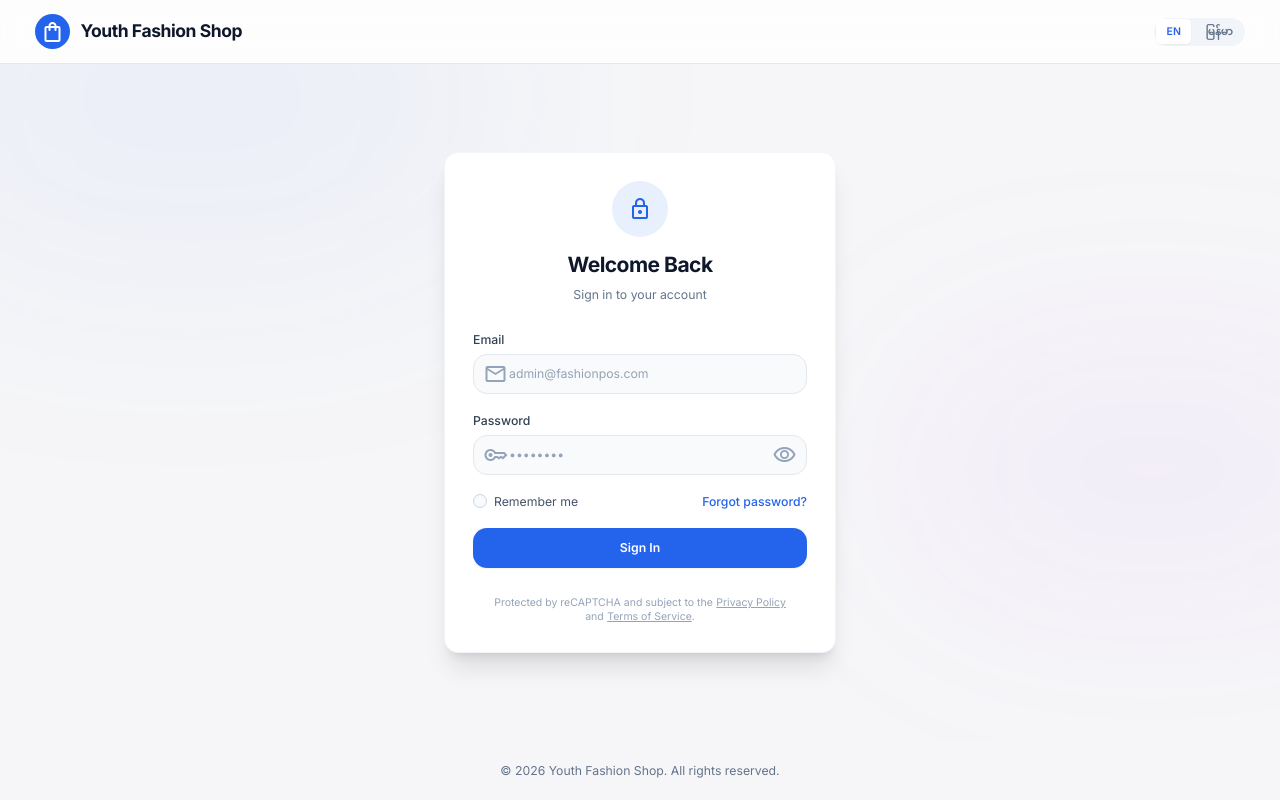
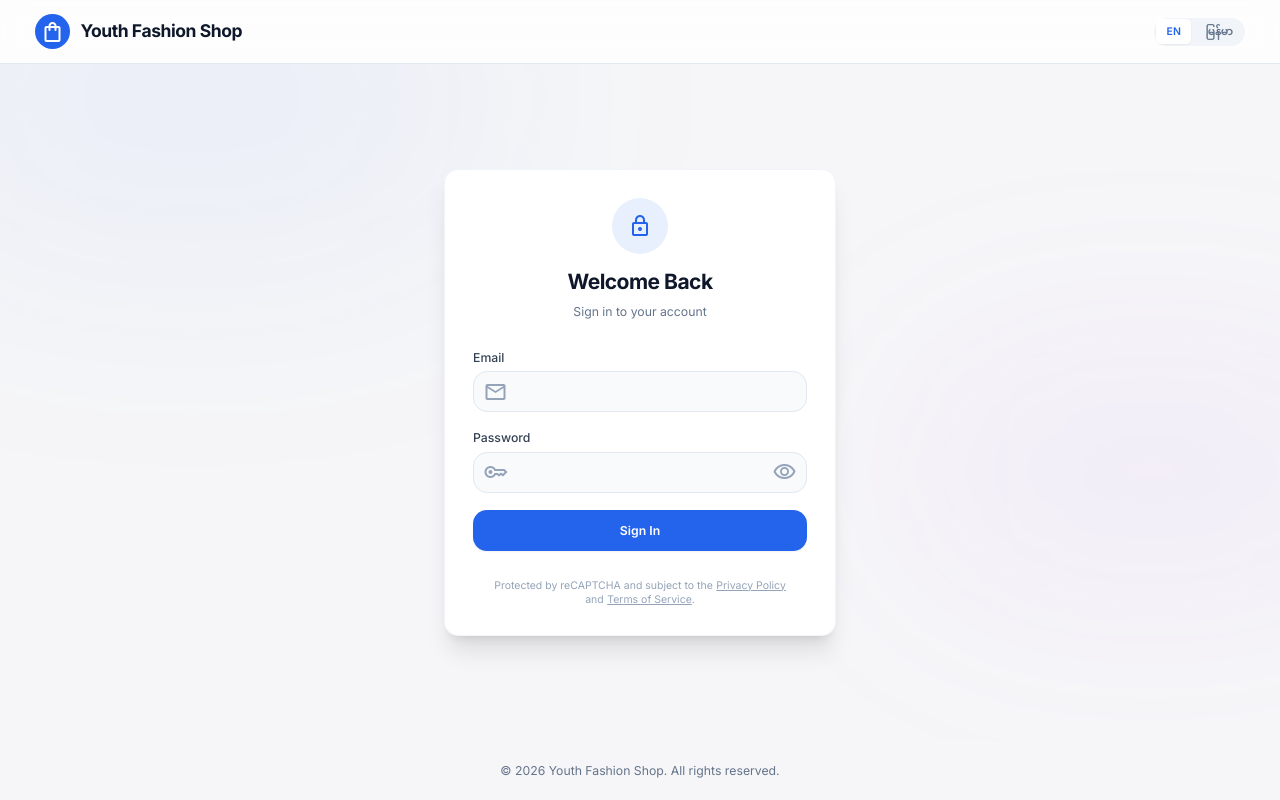
Before and after one commit to linmyatoo/clothingPos, a Next.js app in the folder clothing-pos-frontend/: page /login in a window 1280 px wide. Built offline with nearby package versions, Linux system fonts and the light colour scheme.

Commit message:
adjust UI for dashboard

```diff
--- a/clothing-pos-frontend/app/(dashboard)/dashboard/page.js
+++ b/clothing-pos-frontend/app/(dashboard)/dashboard/page.js
@@ -97,16 +97,7 @@ function Dashboard() {
                             ))}
                         </select>
                     )}
-                    <div className="relative hidden sm:block">
-                        <span className="absolute left-3 top-1/2 -translate-y-1/2 text-text-muted material-symbols-outlined text-[20px]">search</span>
-                        <input className="pl-10 pr-4 py-2.5 bg-white rounded-xl border border-slate-200 text-sm focus:outline-none focus:ring-2 focus:ring-primary/20 focus:border-primary w-64 transition-all shadow-sm" placeholder="Search..." type="text" />
-                    </div>
-                    <button className="relative w-10 h-10 rounded-full bg-white border border-slate-200 flex items-center justify-center text-text-muted hover:text-primary hover:border-primary/30 transition-all shadow-sm">
-                        <span className="material-symbols-outlined text-[20px]">notifications</span>
-                        {lowStockItems.length > 0 && (
-                            <span className="absolute top-2 right-2.5 w-2 h-2 bg-red-500 rounded-full ring-2 ring-white"></span>
-                        )}
-                    </button>
+
                     <div className="flex items-center gap-3 pl-2 border-l border-slate-200">
                         <div className="flex flex-col items-end hidden md:flex">
                             <span className="text-sm font-semibold text-text-main">{user?.name || 'Admin User'}</span>
--- a/clothing-pos-frontend/app/login/page.js
+++ b/clothing-pos-frontend/app/login/page.js
@@ -7,6 +7,7 @@ import { useLanguage } from '../../context/LanguageContext';
 
 const Login = () => {
     const [credentials, setCredentials] = useState({ email: '', password: '' });
+    const [showPassword, setShowPassword] = useState(false);
     const [error, setError] = useState(null);
     const [isLoading, setIsLoading] = useState(false);
     const router = useRouter();
@@ -96,7 +97,6 @@ const Login = () => {
                                     className="block w-full pl-10 pr-3 py-3 border border-slate-200 dark:border-slate-700 rounded-lg leading-5 bg-slate-50 dark:bg-slate-800 text-slate-900 dark:text-white placeholder-slate-400 focus:outline-none focus:ring-2 focus:ring-primary focus:border-primary sm:text-sm transition duration-150 ease-in-out"
                                     id="email"
                                     name="email"
-                                    placeholder="admin@fashionpos.com"
                                     type="email"
                                     value={credentials.email}
                                     onChange={handleChange}
@@ -116,30 +116,19 @@ const Login = () => {
                                     className="block w-full pl-10 pr-10 py-3 border border-slate-200 dark:border-slate-700 rounded-lg leading-5 bg-slate-50 dark:bg-slate-800 text-slate-900 dark:text-white placeholder-slate-400 focus:outline-none focus:ring-2 focus:ring-primary focus:border-primary sm:text-sm transition duration-150 ease-in-out"
                                     id="password"
                                     name="password"
-                                    placeholder="••••••••"
-                                    type="password"
+                                    type={showPassword ? 'text' : 'password'}
                                     value={credentials.password}
                                     onChange={handleChange}
                                     required
                                 />
-                                <div className="absolute inset-y-0 right-0 pr-3 flex items-center cursor-pointer text-slate-400 hover:text-slate-600 dark:hover:text-slate-200">
-                                    <span className="material-symbols-outlined text-[20px]">visibility</span>
+                                <div
+                                    className="absolute inset-y-0 right-0 pr-3 flex items-center cursor-pointer text-slate-400 hover:text-slate-600 dark:hover:text-slate-200"
+                                    onClick={() => setShowPassword(!showPassword)}
+                                >
+                                    <span className="material-symbols-outlined text-[20px]">
+                                        {showPassword ? 'visibility_off' : 'visibility'}
+                                    </span>
                                 </div>
-                            </div>
-                        </div>
-
-                        {/* Remember Me & Forgot Password */}
-                        <div className="flex items-center justify-between">
-                            <div className="flex items-center">
-                                <input className="h-4 w-4 text-primary focus:ring-primary border-slate-300 rounded bg-slate-50 dark:bg-slate-800 dark:border-slate-700" id="remember-me" name="remember-me" type="checkbox" />
-                                <label className="ml-2 block text-sm text-slate-600 dark:text-slate-400" htmlFor="remember-me">
-                                    Remember me
-                                </label>
-                            </div>
-                            <div className="text-sm">
-                                <a className="font-medium text-primary hover:text-primary/80 transition-colors" href="#">
-                                    Forgot password?
-                                </a>
                             </div>
                         </div>
 
--- a/clothing-pos-frontend/components/Navbar.js
+++ b/clothing-pos-frontend/components/Navbar.js
@@ -76,15 +76,7 @@ function Navbar({ children }) {
                                     </Link>
                                 );
                             })}
-                            {isAdmin && (
-                                <Link
-                                    href="#"
-                                    className="group flex items-center gap-3 px-4 py-3 rounded-xl text-slate-500 hover:bg-slate-50 hover:text-primary transition-all duration-200"
-                                >
-                                    <span className="material-symbols-outlined text-[24px]">settings</span>
-                                    <span className="font-medium">{t('nav_settings')}</span>
-                                </Link>
-                            )}
+
                         </nav>
                     </div>
                     <div className="px-2 border-t border-slate-100 pt-4 mt-auto">
```
Also changed, not shown: 1 other file (tests, documents, lock files or other folders).
